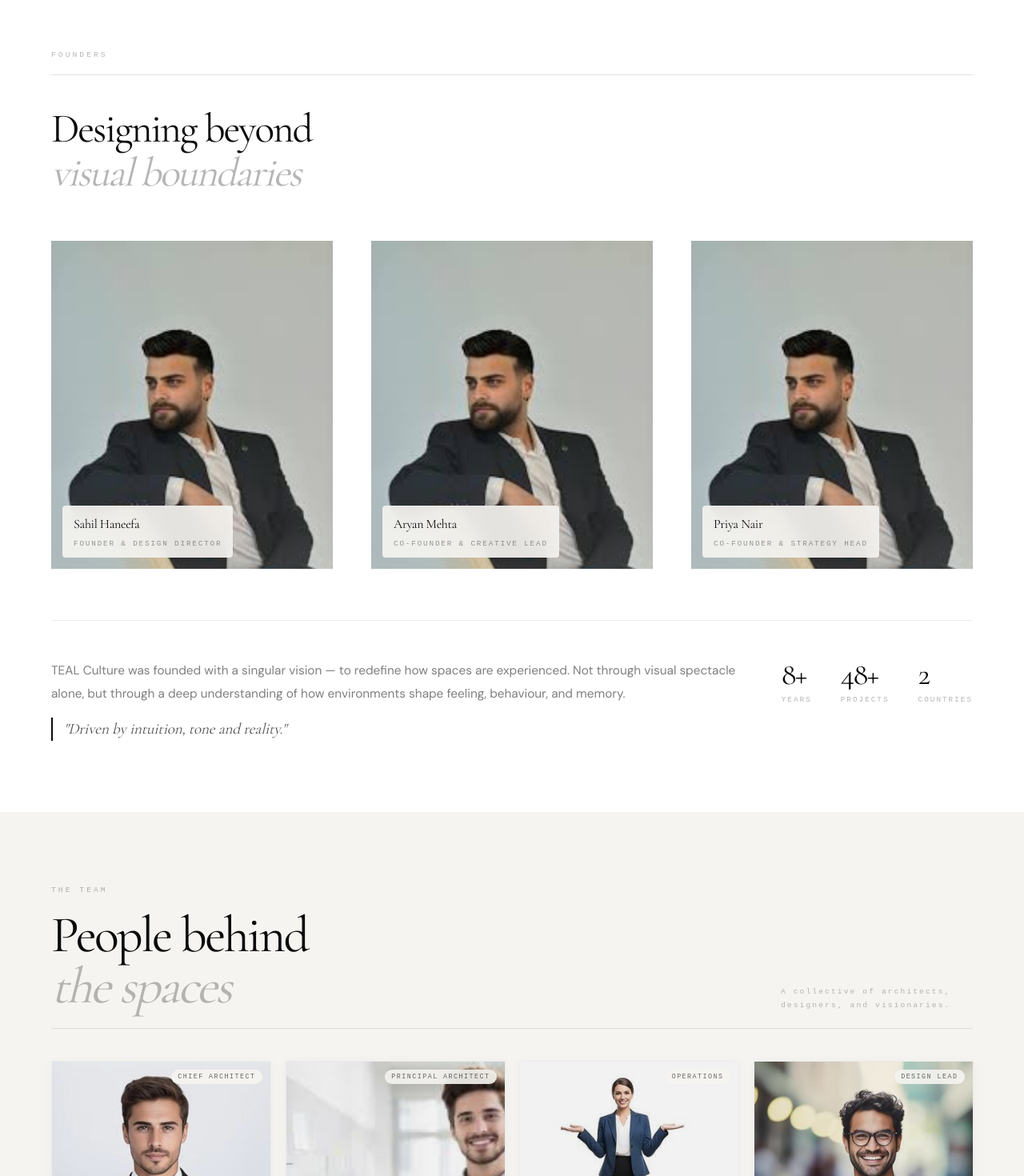
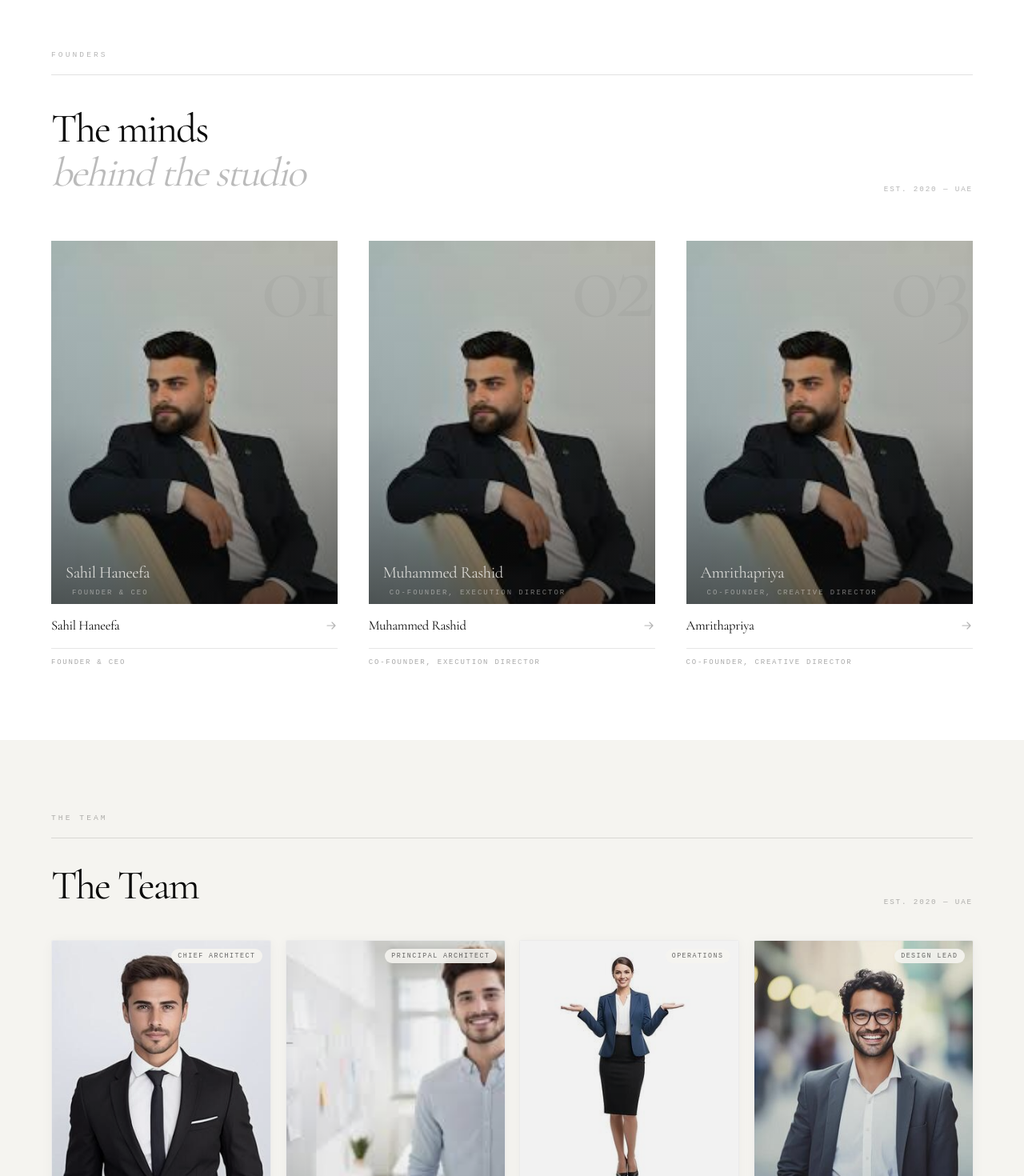
Before and after one commit to dk-pv/-INTERIOR-STUDIO-MOODBYTEAL, a Next.js app: page /studio in a window 1280 px wide. Shown: the part 1080-2550 px from the top of the page at 80% size. Built offline with nearby package versions, Linux system fonts and the light colour scheme.

Commit message:
update the image of the contact page

```diff
--- a/src/app/contact/page.tsx
+++ b/src/app/contact/page.tsx
@@ -671,7 +671,7 @@ export default function ContactPage() {
           style={{ position: "relative", overflow: "hidden", minHeight: 480 }}
         >
           <Image
-            src="/images/contact.jpg"
+            src="/images/contact.png"
             alt="TEAL CULTURE Interior"
             fill
             style={{ objectFit: "cover" }}
--- a/src/components/sections/Founder.tsx
+++ b/src/components/sections/Founder.tsx
@@ -1,29 +1,232 @@
 "use client";
 
 import Image from "next/image";
-import { useRef } from "react";
-import { motion, useInView } from "framer-motion";
+import { useRef, useState } from "react";
+import { motion, useInView, AnimatePresence } from "framer-motion";
 
 const founders = [
   {
     name: "Sahil Haneefa",
-    title: "Founder & Design Director",
+    title: "Founder & CEO",
+    index: "01",
   },
   {
-    name: "Aryan Mehta",
-    title: "Co-Founder & Creative Lead",
+    name: "Muhammed Rashid",
+    title: "Co-Founder, Execution Director",
+    index: "02",
   },
   {
-    name: "Priya Nair",
-    title: "Co-Founder & Strategy Head",
+    name: "Amrithapriya",
+    title: "Co-Founder, Creative Director",
+    index: "03",
   },
 ];
 
-const stats = [
-  { value: "8+", label: "Years" },
-  { value: "48+", label: "Projects" },
-  { value: "2", label: "Countries" },
-];
+function FounderCard({
+  founder,
+  inView,
+  delay,
+}: {
+  founder: (typeof founders)[0];
+  inView: boolean;
+  delay: number;
+}) {
+  const [hovered, setHovered] = useState(false);
+
+  return (
+    <motion.div
+      initial={{ opacity: 0, y: 48 }}
+      animate={inView ? { opacity: 1, y: 0 } : {}}
+      transition={{ duration: 1.1, ease: [0.16, 1, 0.3, 1], delay }}
+      onMouseEnter={() => setHovered(true)}
+      onMouseLeave={() => setHovered(false)}
+      style={{ display: "flex", flexDirection: "column", gap: 0 }}
+    >
+      {/* ── Image Container ── */}
+      <div
+        style={{
+          position: "relative",
+          width: "100%",
+          aspectRatio: "3 / 3.8",
+          overflow: "hidden",
+          cursor: "default",
+        }}
+      >
+        {/* Ghost index number */}
+        <motion.span
+          animate={{ opacity: hovered ? 0.06 : 0.03 }}
+          transition={{ duration: 0.4 }}
+          style={{
+            position: "absolute",
+            top: -10,
+            right: 8,
+            fontFamily: "var(--font-heading)",
+            fontSize: "clamp(5rem, 10vw, 9rem)",
+            fontWeight: 400,
+            letterSpacing: "-0.06em",
+            color: "#0a0a0a",
+            lineHeight: 1,
+            zIndex: 2,
+            userSelect: "none",
+            pointerEvents: "none",
+          }}
+        >
+          {founder.index}
+        </motion.span>
+
+        {/* Image with zoom on hover */}
+        <motion.div
+          animate={{ scale: hovered ? 1.06 : 1 }}
+          transition={{ duration: 0.9, ease: [0.16, 1, 0.3, 1] }}
+          style={{ position: "absolute", inset: 0 }}
+        >
+          <Image
+            src="/images/founder.jpg"
+            alt={`${founder.name} – MoodbyTEAL`}
+            fill
+            sizes="(max-width: 768px) 100vw, 33vw"
+            style={{ objectFit: "cover", objectPosition: "top center" }}
+          />
+        </motion.div>
+
+        {/* Dark vignette */}
+        <div
+          style={{
+            position: "absolute",
+            inset: 0,
+            background:
+              "linear-gradient(to top, rgba(10,10,10,0.55) 0%, rgba(10,10,10,0.1) 50%, transparent 100%)",
+            zIndex: 1,
+          }}
+        />
+
+        {/* Animated reveal line */}
+        <motion.div
+          animate={{ scaleX: hovered ? 1 : 0 }}
+          initial={{ scaleX: 0 }}
+          transition={{ duration: 0.5, ease: [0.16, 1, 0.3, 1] }}
+          style={{
+            position: "absolute",
+            bottom: 0,
+            left: 0,
+            width: "100%",
+            height: 2,
+            backgroundColor: "#f5f4f0",
+            transformOrigin: "left",
+            zIndex: 3,
+          }}
+        />
+
+        {/* Name badge — slides up on hover */}
+        <motion.div
+          animate={{ y: hovered ? 0 : 12, opacity: hovered ? 1 : 0.82 }}
+          transition={{ duration: 0.5, ease: [0.16, 1, 0.3, 1] }}
+          style={{
+            position: "absolute",
+            bottom: 18,
+            left: 18,
+            zIndex: 3,
+          }}
+        >
+          <p
+            style={{
+              fontFamily: "var(--font-heading)",
+              fontSize: "clamp(1rem, 1.6vw, 1.3rem)",
+              letterSpacing: "-0.02em",
+              color: "#f5f4f0",
+              lineHeight: 1.2,
+              marginBottom: 5,
+            }}
+          >
+            {founder.name}
+          </p>
+          <div
+            style={{
+              display: "flex",
+              alignItems: "center",
+              gap: 8,
+            }}
+          >
+            <motion.div
+              animate={{ width: hovered ? 20 : 0 }}
+              transition={{ duration: 0.4, ease: [0.16, 1, 0.3, 1] }}
+              style={{
+                height: 1,
+                backgroundColor: "rgba(245,244,240,0.5)",
+                overflow: "hidden",
+              }}
+            />
+            <p
+              style={{
+                fontFamily: "'DM Mono', monospace",
+                fontSize: "0.56rem",
+                letterSpacing: "0.22em",
+                color: "rgba(245,244,240,0.55)",
+                textTransform: "uppercase",
+              }}
+            >
+              {founder.title}
+            </p>
+          </div>
+        </motion.div>
+      </div>
+
+      {/* ── Below image: name row ── */}
+      <div
+        style={{
+          paddingTop: 14,
+          display: "flex",
+          alignItems: "center",
+          justifyContent: "space-between",
+          borderBottom: "1px solid rgba(10,10,10,0.1)",
+          paddingBottom: 14,
+        }}
+      >
+        <p
+          style={{
+            fontFamily: "var(--font-heading)",
+            fontSize: "clamp(0.9rem, 1.3vw, 1.1rem)",
+            letterSpacing: "-0.02em",
+            color: "#0a0a0a",
+          }}
+        >
+          {founder.name}
+        </p>
+
+        {/* Animated arrow on hover */}
+        <motion.svg
+          animate={{ x: hovered ? 4 : 0, opacity: hovered ? 1 : 0.3 }}
+          transition={{ duration: 0.3 }}
+          width="16"
+          height="16"
+          viewBox="0 0 16 16"
+          fill="none"
+        >
+          <path
+            d="M3 8h10M9 4l4 4-4 4"
+            stroke="#0a0a0a"
+            strokeWidth="1.2"
+            strokeLinecap="round"
+            strokeLinejoin="round"
+          />
+        </motion.svg>
+      </div>
+
+      <p
+        style={{
+          fontFamily: "'DM Mono', monospace",
+          fontSize: "0.56rem",
+          letterSpacing: "0.2em",
+          color: "rgba(10,10,10,0.35)",
+          textTransform: "uppercase",
+          paddingTop: 10,
+        }}
+      >
+        {founder.title}
+      </p>
+    </motion.div>
+  );
+}
 
 export default function Founder() {
   const sectionRef = useRef<HTMLElement>(null);
@@ -70,7 +273,17 @@ export default function Founder() {
           />
         </div>
 
-        {/* ── Section Heading ── */}
+        {/* ── Heading ── */}
+        <div
+          style={{
+            display: "flex",
+            flexWrap: "wrap",
+            alignItems: "flex-end",
+            justifyContent: "space-between",
+            gap: 16,
+            marginBottom: "clamp(32px, 5vw, 56px)",
+          }}
+        >
           <motion.h2
             initial={{ opacity: 0, y: 20 }}
             animate={inView ? { opacity: 1, y: 0 } : {}}
@@ -82,206 +295,66 @@ export default function Founder() {
               lineHeight: 1.08,
               letterSpacing: "-0.04em",
               color: "#0a0a0a",
-            marginBottom: "clamp(32px, 5vw, 56px)",
+              margin: 0,
             }}
           >
-          Designing beyond
+            The minds
             <br />
-          <span style={{ color: "rgba(10,10,10,0.3)", fontStyle: "italic" }}>
-            visual boundaries
+            <span style={{ color: "rgba(10,10,10,0.28)", fontStyle: "italic" }}>
+              behind the studio
             </span>
           </motion.h2>
 
-        {/* ── Founders Grid ── */}
-        <div
-          style={{
-            display: "grid",
-            gridTemplateColumns:
-              "repeat(auto-fit, minmax(min(100%, 280px), 1fr))",
-            gap: "clamp(24px, 4vw, 48px)",
-          }}
-        >
-          {founders.map((founder, index) => (
-            <motion.div
-              key={founder.name}
-              initial={{ opacity: 0, y: 32 }}
-              animate={inView ? { opacity: 1, y: 0 } : {}}
-              transition={{
-                duration: 1,
-                ease: [0.16, 1, 0.3, 1],
-                delay: 0.15 + index * 0.12,
-              }}
-              style={{ display: "flex", flexDirection: "column", gap: 16 }}
-            >
-              {/* Image */}
-              <div
-                style={{
-                  position: "relative",
-                  width: "100%",
-                  aspectRatio: "3 / 3.5",
-                  overflow: "hidden",
-                }}
-              >
-                <Image
-                  src="/images/founder.jpg"
-                  alt={`${founder.name} – TEAL CULTURE`}
-                  fill
-                  sizes="(max-width: 768px) 100vw, 33vw"
-                  priority={index === 0}
-                  style={{ objectFit: "cover", objectPosition: "top center" }}
-                />
-
-                {/* Bottom fade */}
-                <div
-                  style={{
-                    position: "absolute",
-                    inset: 0,
-                    background:
-                      "linear-gradient(to top, rgba(255,255,255,0.15), transparent 60%)",
-                  }}
-                />
-
-                {/* Name badge */}
-                <motion.div
-                  initial={{ opacity: 0, y: 12 }}
-                  animate={inView ? { opacity: 1, y: 0 } : {}}
-                  transition={{ duration: 0.7, delay: 0.5 + index * 0.12 }}
-                  style={{
-                    position: "absolute",
-                    bottom: 14,
-                    left: 14,
-                    backgroundColor: "rgba(245,244,240,0.92)",
-                    backdropFilter: "blur(12px)",
-                    padding: "10px 14px",
-                    borderRadius: 4,
-                  }}
-                >
-                  <p
-                    style={{
-                      fontFamily: "var(--font-heading)",
-                      fontSize: "1rem",
-                      letterSpacing: "-0.02em",
-                      color: "#0a0a0a",
-                    }}
-                  >
-                    {founder.name}
-                  </p>
-                  <p
+          <motion.p
+            initial={{ opacity: 0 }}
+            animate={inView ? { opacity: 1 } : {}}
+            transition={{ duration: 0.7, delay: 0.3 }}
             style={{
               fontFamily: "'DM Mono', monospace",
               fontSize: "0.58rem",
               letterSpacing: "0.2em",
-                      color: "rgba(10,10,10,0.4)",
-                      marginTop: 4,
+              color: "rgba(10,10,10,0.3)",
               textTransform: "uppercase",
+              alignSelf: "flex-end",
             }}
           >
-                    {founder.title}
-                  </p>
-                </motion.div>
-              </div>
-            </motion.div>
-          ))}
+            Est. 2020 — UAE
+          </motion.p>
         </div>
 
-        {/* ── Pull Quote + Stats ── */}
-        <motion.div
-          initial={{ opacity: 0, y: 20 }}
-          animate={inView ? { opacity: 1, y: 0 } : {}}
-          transition={{ duration: 0.8, ease: [0.16, 1, 0.3, 1], delay: 0.55 }}
+        {/* ── Founders Grid ── */}
+        <div
+          className="founders-grid"
           style={{
-            marginTop: "clamp(40px, 6vw, 64px)",
-            paddingTop: "clamp(32px, 4vw, 48px)",
-            borderTop: "1px solid rgba(10,10,10,0.08)",
-            display: "flex",
-            flexWrap: "wrap",
-            gap: "clamp(24px, 4vw, 48px)",
-            alignItems: "flex-start",
-            justifyContent: "space-between",
+            display: "grid",
+            gridTemplateColumns: "repeat(3, 1fr)",
+            gap: "clamp(20px, 3vw, 40px)",
           }}
         >
-          {/* Description + Quote */}
-          <div
-            style={{
-              flex: "1 1 320px",
-              display: "flex",
-              flexDirection: "column",
-              gap: 16,
-            }}
-          >
-            <p
-              style={{
-                fontSize: "clamp(0.88rem, 1.2vw, 1rem)",
-                lineHeight: 1.85,
-                color: "rgba(10,10,10,0.52)",
-              }}
-            >
-              TEAL Culture was founded with a singular vision — to redefine how
-              spaces are experienced. Not through visual spectacle alone, but
-              through a deep understanding of how environments shape feeling,
-              behaviour, and memory.
-            </p>
-
-            <div
-              style={{
-                borderLeft: "2px solid #0a0a0a",
-                paddingLeft: 14,
-              }}
-            >
-              <p
-                style={{
-                  fontFamily: "var(--font-heading)",
-                  fontSize: "clamp(1rem, 1.5vw, 1.2rem)",
-                  fontStyle: "italic",
-                  letterSpacing: "-0.01em",
-                  color: "rgba(10,10,10,0.7)",
-                  lineHeight: 1.5,
-                }}
-              >
-                "Driven by intuition, tone and reality."
-              </p>
+          {founders.map((founder, index) => (
+            <FounderCard
+              key={founder.name}
+              founder={founder}
+              inView={inView}
+              delay={0.15 + index * 0.14}
+            />
+          ))}
         </div>
       </div>
 
-          {/* Stats */}
-          <div
-            style={{
-              display: "flex",
-              gap: 36,
-              flexShrink: 0,
-              alignItems: "flex-start",
-            }}
-          >
-            {stats.map((stat) => (
-              <div key={stat.label}>
-                <p
-                  style={{
-                    fontFamily: "var(--font-heading)",
-                    fontSize: "clamp(1.8rem, 3vw, 2.6rem)",
-                    letterSpacing: "-0.04em",
-                    color: "#0a0a0a",
-                    lineHeight: 1,
-                  }}
-                >
-                  {stat.value}
-                </p>
-                <p
-                  style={{
-                    fontFamily: "'DM Mono', monospace",
-                    fontSize: "0.58rem",
-                    letterSpacing: "0.22em",
-                    textTransform: "uppercase",
-                    color: "rgba(10,10,10,0.3)",
-                    marginTop: 4,
-                  }}
-                >
-                  {stat.label}
-                </p>
-              </div>
-            ))}
-          </div>
-        </motion.div>
-      </div>
+      <style>{`
+        @media (max-width: 720px) {
+          .founders-grid {
+            grid-template-columns: 1fr !important;
+            gap: 40px !important;
+          }
+        }
+        @media (min-width: 721px) and (max-width: 1000px) {
+          .founders-grid {
+            grid-template-columns: repeat(2, 1fr) !important;
+          }
+        }
+      `}</style>
     </section>
   );
 }
--- a/src/components/sections/Team.tsx
+++ b/src/components/sections/Team.tsx
@@ -43,7 +43,6 @@ const team = [
   },
 ];
 
-// ─── Team Card ─────────────────────────────────────────────
 function TeamCard({
   member,
   index,
@@ -140,7 +139,7 @@ function TeamCard({
           cursor: "none",
         }}
       >
-        {/* Glow on white card */}
+        {/* Glow */}
         <div
           ref={glowRef}
           style={{
@@ -184,7 +183,7 @@ function TeamCard({
             }}
           />
 
-          {/* Overlay on hover */}
+          {/* Hover overlay */}
           <div
             style={{
               position: "absolute",
@@ -217,7 +216,7 @@ function TeamCard({
           </div>
         </div>
 
-        {/* Name/role footer */}
+        {/* Footer */}
         <div
           style={{
             padding: "12px 14px",
@@ -274,16 +273,17 @@ export default function Team() {
       data-theme="light"
       style={{
         backgroundColor: "#f5f4f0",
-       padding: "clamp(48px, 7vw, 90px) clamp(24px, 5vw, 64px)",
+        padding: "clamp(48px, 7vw, 90px) clamp(24px, 5vw, 64px)",
         overflow: "hidden",
       }}
     >
       <div style={{ maxWidth: 1280, margin: "0 auto" }}>
-        {/* ── Header ── */}
+        {/* ── Header — mirrors Founder section exactly ── */}
         <div ref={headerRef} style={{ marginBottom: 40 }}>
+          {/* Mono label */}
           <motion.p
-            initial={{ opacity: 0 }}
-            animate={headerInView ? { opacity: 1 } : {}}
+            initial={{ opacity: 0, y: 10 }}
+            animate={headerInView ? { opacity: 1, y: 0 } : {}}
             transition={{ duration: 0.6 }}
             style={{
               fontFamily: "'DM Mono', monospace",
@@ -297,39 +297,48 @@ export default function Team() {
             The Team
           </motion.p>
 
+          {/* Animated divider */}
+          <motion.div
+            initial={{ scaleX: 0 }}
+            animate={headerInView ? { scaleX: 1 } : {}}
+            transition={{ duration: 0.9, ease: [0.16, 1, 0.3, 1] }}
+            style={{
+              height: 1,
+              backgroundColor: "rgba(10,10,10,0.12)",
+              transformOrigin: "left",
+              marginBottom: 32,
+            }}
+          />
+
+          {/* Heading row — matches Founder layout */}
           <div
             style={{
               display: "flex",
+              flexWrap: "wrap",
+              alignItems: "flex-end",
               justifyContent: "space-between",
-              alignItems: "flex-end",
-              flexWrap: "wrap",
-              gap: 14,
+              gap: 16,
             }}
           >
             <motion.h2
-              initial={{ opacity: 0, y: 32 }}
+              initial={{ opacity: 0, y: 20 }}
               animate={headerInView ? { opacity: 1, y: 0 } : {}}
               transition={{
-                duration: 0.9,
+                duration: 0.8,
                 ease: [0.16, 1, 0.3, 1],
                 delay: 0.1,
               }}
               style={{
                 fontFamily: "var(--font-heading)",
-                fontSize: "clamp(2.5rem, 5vw, 5rem)",
+                fontSize: "clamp(2rem, 4vw, 3.6rem)",
+                fontWeight: 400,
+                lineHeight: 1.08,
                 letterSpacing: "-0.04em",
-                lineHeight: 1.0,
                 color: "#0a0a0a",
-                fontWeight: 400,
+                margin: 0,
               }}
             >
-              People behind
-              <br />
-              <span
-                style={{ color: "rgba(10,10,10,0.28)", fontStyle: "italic" }}
-              >
-                the spaces
-              </span>
+              The Team
             </motion.h2>
 
             <motion.p
@@ -338,28 +347,16 @@ export default function Team() {
               transition={{ duration: 0.7, delay: 0.3 }}
               style={{
                 fontFamily: "'DM Mono', monospace",
-                fontSize: "0.6rem",
-                letterSpacing: "0.22em",
-                color: "rgba(10,10,10,0.28)",
-                maxWidth: 240,
-                lineHeight: 1.7,
+                fontSize: "0.58rem",
+                letterSpacing: "0.2em",
+                color: "rgba(10,10,10,0.3)",
+                textTransform: "uppercase",
+                alignSelf: "flex-end",
               }}
             >
-              A collective of architects, designers, and visionaries.
+              Est. 2020 — UAE
             </motion.p>
           </div>
-
-          <motion.div
-            initial={{ scaleX: 0 }}
-            animate={headerInView ? { scaleX: 1 } : {}}
-            transition={{ duration: 1, delay: 0.2, ease: [0.16, 1, 0.3, 1] }}
-            style={{
-              height: 1,
-              backgroundColor: "rgba(10,10,10,0.1)",
-              marginTop: 20,
-              transformOrigin: "left",
-            }}
-          />
         </div>
 
         {/* ── Grid ── */}
@@ -368,7 +365,7 @@ export default function Team() {
             display: "grid",
             gridTemplateColumns:
               "repeat(auto-fill, minmax(min(100%, 220px), 1fr))",
-           gap: "clamp(12px, 2vw, 18px)",
+            gap: "clamp(12px, 2vw, 18px)",
           }}
         >
           {team.map((member, i) => (
```
Also changed, not shown: src/components/layout/Navbar.tsx (+16 -8 lines), public/images/contact.jpg (deleted), 1 other file (tests, documents, lock files or other folders). Lines whose indentation alone changed are shown as unchanged.
